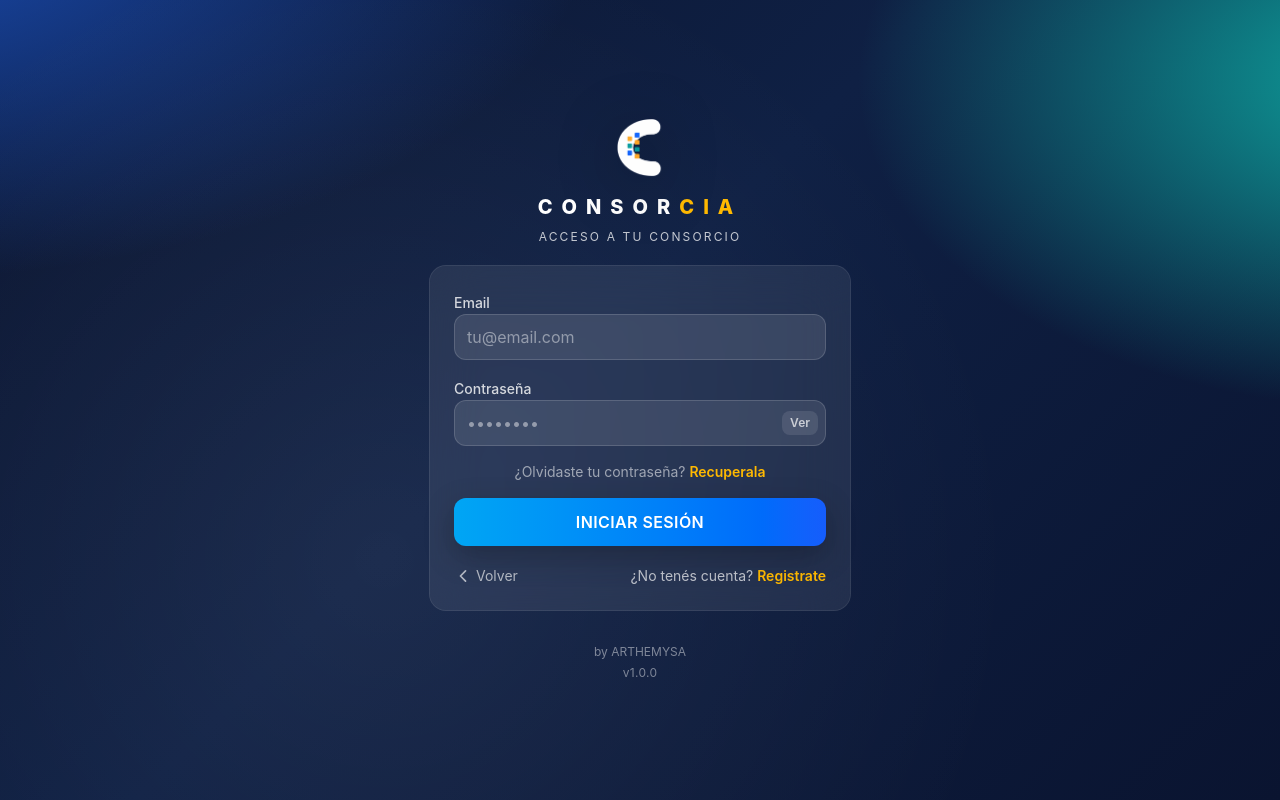
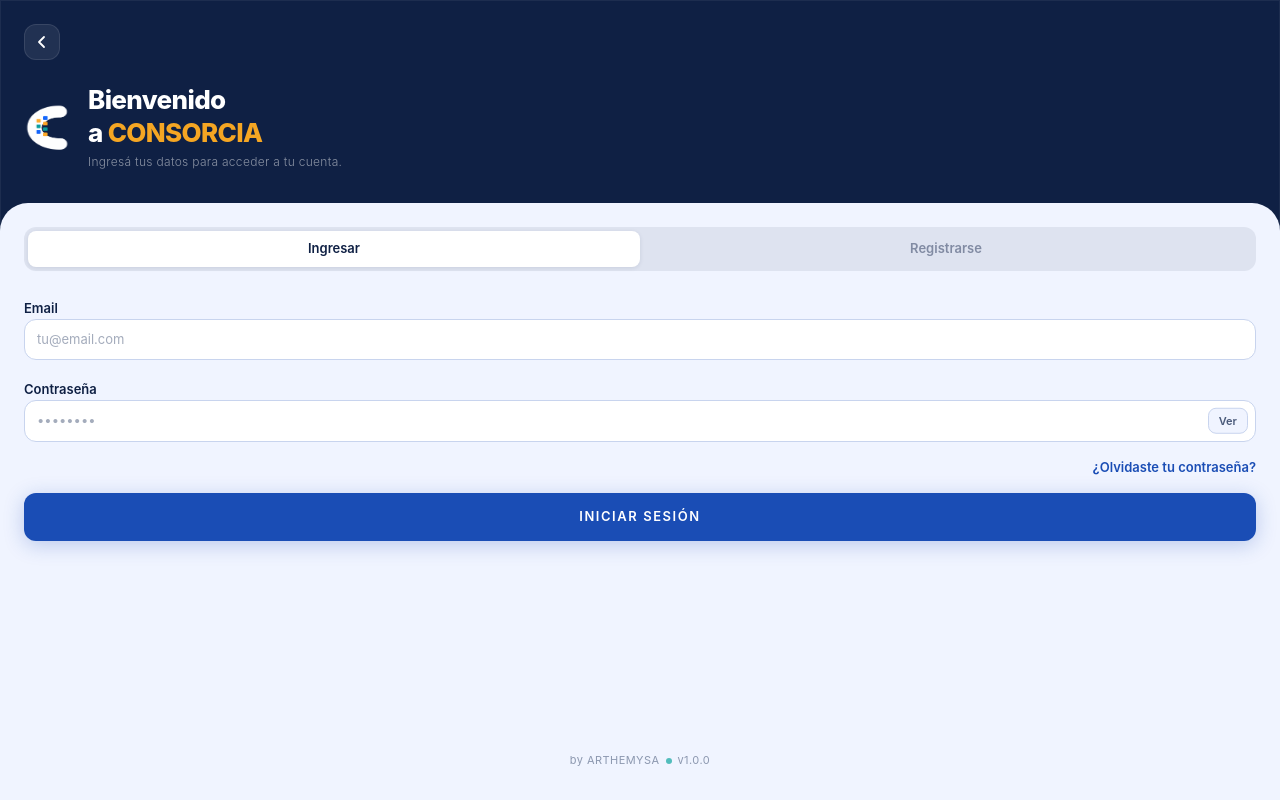
Before and after one commit to avrborges/consorcia-frontend, a React (Vite) app: page /login in a window 1280 px wide. Built offline with nearby package versions, Linux system fonts and the light colour scheme.

Commit message:
Nueva version de LoginPage

```diff
--- a/src/app/App.jsx
+++ b/src/app/App.jsx
@@ -5,18 +5,20 @@
 import Dashboard from '../pages/Dashboard'
 import DemoPage from '../pages/DemoPage'
 import ForgotPasswordPage from '../pages/ForgotPasswordPage'
+import Register from '../pages/Register'
 // Guards
 import PublicOnlyRoute from './guards/PublicOnlyRoute'
 import ProtectedRoute from './guards/ProtectedRoute'
 // Estilos globales
 import "../styles/theme.css"
+import "../styles/index.css"
 
 function App() {
   return (
     <BrowserRouter>
       <Routes>
         <Route path='/' element={<HomePage />} />
-
+        <Route path='/register' element={<Register />} />
         <Route
           path='/login'
           element={
--- a/src/features/auth/components/LoginForm.jsx
+++ b/src/features/auth/components/LoginForm.jsx
@@ -1,5 +1,4 @@
 import React, { useState } from "react";
-import { IoChevronBackOutline } from "react-icons/io5";
 import { useLogin } from "../hooks/useLogin";
 
 export default function LoginForm({ onSuccess, onBackHome, onRegister, onForgotPassword }) {
@@ -8,8 +7,6 @@
     setEmail,
     password,
     setPassword,
-    // remember,
-    // setRemember,
     loading,
     error,
     submit,
@@ -20,125 +17,123 @@
 
   return (
     <form onSubmit={submit} className="space-y-4" aria-label="Formulario de login">
+
       {/* Error */}
-      {error ? (
+      {error && (
         <div
-          className="
-            rounded-xl px-3 py-2
-            bg-red-500/15 text-red-100
-            ring-1 ring-red-400/20
-            text-sm
-          "
           role="alert"
+          className="rounded-xl px-3 py-2.5 text-sm"
+          style={{
+            background: "#fee2e2",
+            color: "#b91c1c",
+            border: "1px solid rgba(185,28,28,0.15)",
+          }}
         >
           {error}
         </div>
-      ) : null}
+      )}
 
       {/* Email */}
-      <div className="space-y-1">
-        <label className="text-white/80 text-sm font-medium">Email</label>
+      <div className="space-y-1.5">
+        <label className="text-[#0F2044] text-[13px] font-semibold">
+          Email
+        </label>
         <input
           type="email"
           value={email}
-          onChange={(e) => {
-            clearError();
-            setEmail(e.target.value);
-          }}
+          onChange={(e) => { clearError(); setEmail(e.target.value); }}
           placeholder="tu@email.com"
           autoComplete="email"
+          required
           className="
             w-full rounded-xl
-            bg-white/10 text-white
-            placeholder:text-white/45
-            border border-white/15
             px-3 py-2.5
+            text-[#0F2044] text-[13px]
+            placeholder:text-[#4A5A7A]/50
             outline-none
-            transition
-            focus:border-sky-400/60
-            focus:ring-4 focus:ring-sky-400/20
+            transition duration-150
+            focus:ring-2 focus:ring-[#0EA5A0]/40
           "
-          required
+          style={{
+            background: "#ffffff",
+            border: "1px solid #C8D4EE",
+          }}
+          onFocus={e => e.target.style.borderColor = "#0EA5A0"}
+          onBlur={e => e.target.style.borderColor = "#C8D4EE"}
         />
       </div>
 
       {/* Password */}
-      <div className="space-y-1">
-        <label className="text-white/80 text-sm font-medium">Contraseña</label>
-
+      <div className="space-y-1.5">
+        <label className="text-[#0F2044] text-[13px] font-semibold">
+          Contraseña
+        </label>
         <div className="relative">
           <input
             type={showPassword ? "text" : "password"}
             value={password}
-            onChange={(e) => {
-              clearError();
-              setPassword(e.target.value);
-            }}
+            onChange={(e) => { clearError(); setPassword(e.target.value); }}
             placeholder="••••••••"
             autoComplete="current-password"
+            required
             className="
               w-full rounded-xl
-              bg-white/10 text-white
-              placeholder:text-white/45
-              border border-white/15
-              px-3 py-2.5 pr-12
+              px-3 py-2.5 pr-20
+              text-[#0F2044] text-[13px]
+              placeholder:text-[#4A5A7A]/50
               outline-none
-              transition
-              focus:border-sky-400/60
-              focus:ring-4 focus:ring-sky-400/20
+              transition duration-150
+              focus:ring-2 focus:ring-[#0EA5A0]/40
             "
-            required
+            style={{
+              background: "#ffffff",
+              border: "1px solid #C8D4EE",
+            }}
+            onFocus={e => e.target.style.borderColor = "#0EA5A0"}
+            onBlur={e => e.target.style.borderColor = "#C8D4EE"}
           />
-
           <button
             type="button"
-            onClick={() => setShowPassword((v) => !v)}
+            onClick={() => setShowPassword(v => !v)}
+            aria-label={showPassword ? "Ocultar contraseña" : "Mostrar contraseña"}
             className="
               absolute right-2 top-1/2 -translate-y-1/2
-              px-2 py-1 rounded-lg
-              text-white/70 text-xs font-semibold
-              bg-white/10 hover:bg-white/15
-              transition
-              focus:outline-none focus:ring-2 focus:ring-sky-400/40
+              px-2.5 py-1 rounded-lg
+              text-[#4A5A7A] text-[11px] font-semibold
+              transition-colors duration-150
+              focus:outline-none focus-visible:ring-2
+              focus-visible:ring-[#0EA5A0]
             "
-            aria-label={showPassword ? "Ocultar contraseña" : "Mostrar contraseña"}
+            style={{
+              background: "#F0F4FF",
+              border: "1px solid #C8D4EE",
+              touchAction: "manipulation",
+            }}
           >
             {showPassword ? "Ocultar" : "Ver"}
           </button>
         </div>
       </div>
 
-      {/* Remember */}
-      <div className="flex items-center justify-center">
-        {/* <label className="flex items-center gap-2 text-white/75 text-sm select-none">
-          <input
-            type="checkbox"
-            checked={remember}
-            onChange={(e) => setRemember(e.target.checked)}
-            className="
-              h-4 w-4 rounded
-              border-white/30 bg-white/10
-              text-sky-500
-              focus:ring-4 focus:ring-sky-400/20
-            "
-          />
-          Recordarme
-        </label> */}
-
-        {/* Placeholder sin backend: link informativo */}
-        <span className="text-white/55 text-center gap-1.5 text-sm w-full">
-          ¿Olvidaste tu contraseña?{" "}
-          <button
-            type="button"
-            onClick={onForgotPassword}
-            className="font-semibold text-amber-400 hover:text-amber-300 transition"
-          >
-            Recuperala
-          </button>
-        </span>
+      {/* ¿Olvidaste tu contraseña? */}
+      <div className="flex justify-end">
+        <button
+          type="button"
+          onClick={onForgotPassword}
+          className="
+            text-[13px] font-semibold
+            text-[#1A4DB5] hover:text-[#0EA5A0]
+            transition-colors duration-150
+            focus:outline-none focus-visible:ring-2
+            focus-visible:ring-[#0EA5A0] rounded-sm
+          "
+          style={{ touchAction: "manipulation" }}
+        >
+          ¿Olvidaste tu contraseña?
+        </button>
       </div>
 
-      {/* CTA con micro-interacciones */}
+      {/* Botón CTA */}
       <button
         type="submit"
         disabled={loading}
@@ -146,77 +141,40 @@
         className="
           group relative overflow-hidden
           w-full rounded-xl
-          px-6 py-3
-          font-semibold text-white tracking-wide
-          bg-gradient-to-r from-sky-500 to-blue-600
-          shadow-[0_10px_30px_rgba(0,0,0,0.25)]
-          transition-all duration-300 ease-out
-
-          hover:shadow-[0_16px_40px_rgba(0,0,0,0.35)]
-          hover:-translate-y-[1px]
-          active:scale-[0.98]
-
+          px-6 py-[13px]
+          font-semibold text-white
+          text-[13px] tracking-[0.12em]
+          transition-[transform,box-shadow] duration-200 ease-out
+          hover:-translate-y-px
+          active:scale-[0.97]
           disabled:opacity-60 disabled:cursor-not-allowed disabled:transform-none
           focus:outline-none
-          focus-visible:ring-4 focus-visible:ring-[rgba(14,165,160,0.35)]
-          will-change-transform
+          focus-visible:ring-2
+          focus-visible:ring-[#0EA5A0]
+          focus-visible:ring-offset-2
+          focus-visible:ring-offset-[#F0F4FF]
         "
+        style={{
+          background: "#1A4DB5",
+          border: "1px solid rgba(26,77,181,0.35)",
+          boxShadow: "0 4px 20px rgba(26,77,181,0.25)",
+          touchAction: "manipulation",
+        }}
+        onMouseEnter={e => !loading && (e.currentTarget.style.boxShadow = "0 6px 28px rgba(26,77,181,0.35)")}
+        onMouseLeave={e => !loading && (e.currentTarget.style.boxShadow = "0 4px 20px rgba(26,77,181,0.25)")}
       >
-        {/* Shine overlay */}
         <span
           aria-hidden="true"
-          className="
-            absolute inset-0 opacity-0 group-hover:opacity-100
-            transition-opacity duration-300
-            bg-[linear-gradient(110deg,transparent_0%,rgba(255,255,255,0.18)_35%,transparent_70%)]
-          "
+          className="pointer-events-none absolute inset-0 opacity-0 group-hover:opacity-100 transition-opacity duration-300 bg-white/10"
         />
         <span className="relative z-10 flex items-center justify-center gap-2">
           {loading && (
-            <span
-              className="
-                h-4 w-4 animate-spin rounded-full
-                border-2 border-white border-t-transparent
-              "
-            />
+            <span className="h-4 w-4 animate-spin rounded-full border-2 border-white border-t-transparent" />
           )}
           {loading ? "Ingresando…" : "INICIAR SESIÓN"}
         </span>
       </button>
 
-      {/* Secondary actions */}
-      <div className="pt-1 flex items-center justify-between text-sm">
-
-        <button
-        type="button"
-        onClick={onBackHome}
-        className="flex items-center gap-1 text-white/65 hover:text-white transition"
-        >
-        <IoChevronBackOutline className="text-lg" />
-        <span>Volver</span>
-        </button>
-
-
-        <p className="!text-white/70">
-          ¿No tenés cuenta?{" "}
-          <button
-            type="button"
-            onClick={onRegister}
-            className="
-              font-semibold text-amber-400
-              hover:text-amber-300
-              transition
-            "
-          >
-            Registrate
-          </button>
-        </p>
-      </div>
-
-      {/* Hint (demo credentials)
-      <div className="pt-2 text-xs text-white/50 leading-relaxed">
-        Tip demo: cualquier email válido y contraseña ≥ 4 caracteres.
-      </div> */}
     </form>
   );
 }
--- a/src/pages/DemoPage.jsx
+++ b/src/pages/DemoPage.jsx
@@ -1,4 +1,5 @@
 import { useEffect, useMemo, useRef, useState } from "react";
+// import "../styles/consorcia.css";
 import {
   FiHome,
   FiDollarSign,
--- a/src/pages/LoginPage.jsx
+++ b/src/pages/LoginPage.jsx
@@ -1,75 +1,142 @@
-import React from "react";
+import React, { useState } from "react";
 import { useNavigate } from "react-router-dom";
 import logoConsorcia from "../assets/img/consorcia.png";
 import LoginForm from "../features/auth/components/LoginForm";
 
 const APP_VERSION = "v1.0.0";
 
-export default function LoginPage() {
+export default function LoginPage({ onRegister }) {
   const navigate = useNavigate();
+  const [activeTab, setActiveTab] = useState("login");
 
   return (
     <main
-      className="
-        min-h-screen relative overflow-hidden
-        flex items-center justify-center
-        px-6
-        pt-[env(safe-area-inset-top)] pb-[env(safe-area-inset-bottom)]
-        bg-[radial-gradient(1200px_600px_at_-10%_-10%,#1a4db5_0%,transparent_60%),radial-gradient(1000px_600px_at_110%_10%,#0ea5a0_0%,transparent_55%),linear-gradient(135deg,#0b1530_0%,#0f2044_45%,#0a1430_100%)]
-      "
+      className="min-h-screen relative overflow-hidden flex flex-col bg-[#0F2044] pt-[env(safe-area-inset-top)] pb-[env(safe-area-inset-bottom)]"
       aria-label="Página de inicio de sesión"
     >
-      {/* Textura suave */}
+      {/* Borde interno sutil */}
       <div
         aria-hidden="true"
-        className="
-          absolute inset-0 pointer-events-none
-          bg-[radial-gradient(circle_at_30%_70%,rgba(255,255,255,0.06),transparent_60%)]
-        "
+        className="absolute inset-0 pointer-events-none ring-1 ring-inset ring-white/[0.06]"
       />
 
-      <section className="relative z-10 w-full max-w-[420px]">
-        {/* Branding (coherente con Home) */}
-        <div className="text-center mb-5">
+      {/* ── Header ── */}
+      <div className="relative z-10 px-6 pt-6 pb-8">
+
+        {/* Botón volver */}
+        <button
+          type="button"
+          onClick={() => navigate("/")}
+          aria-label="Volver al inicio"
+          className="w-9 h-9 rounded-xl flex items-center justify-center transition-colors duration-150 focus:outline-none focus-visible:ring-2 focus-visible:ring-[#0EA5A0] focus-visible:ring-offset-2 focus-visible:ring-offset-[#0F2044]"
+          style={{
+            background: "rgba(255,255,255,0.08)",
+            border: "1px solid rgba(255,255,255,0.10)",
+            touchAction: "manipulation",
+          }}
+        >
+          <svg width="16" height="16" viewBox="0 0 16 16" fill="none">
+            <path d="M10 3L5 8L10 13" stroke="white" strokeWidth="1.8" strokeLinecap="round" strokeLinejoin="round"/>
+          </svg>
+        </button>
+
+        {/* Título */}
+        <div className="mt-6 flex items-center gap-4">
+
+          {/* Logo */}
           <img
             src={logoConsorcia}
             alt="Logo CONSORCIA"
-            className="w-[52px] max-w-full mx-auto mb-4 drop-shadow-[0_10px_30px_rgba(0,0,0,0.35)]"
+            className="w-12 h-12 select-none flex-shrink-0"
           />
 
-          <h1 className="!text-white font-extrabold text-[20px] tracking-[0.45em] leading-tight">
-            CONSOR<span className="text-amber-400">CIA</span>
+          <div>
+            <h1 className="text-white font-extrabold text-[26px] leading-tight tracking-tight m-0">
+              Bienvenido<br />
+              a <span className="text-[#F5A623]">CONSORCIA</span>
             </h1>
-
-          <p className="!mt-2 !text-white/75 text-[12px] uppercase tracking-[0.18em]">
-            Acceso a tu consorcio
+            <p className="text-white/50 text-[12px] mt-1 font-light tracking-wide">
+              Ingresá tus datos para acceder a tu cuenta.
             </p>
           </div>
+        </div>
+      </div>
 
-        {/* Card / Panel */}
+      {/* ── Card ── */}
       <div
-          className="
-            rounded-2xl
-            bg-white/8 backdrop-blur-xl
-            ring-1 ring-white/15
-            p-6
-          "
+        className="relative z-10 flex-1 rounded-t-[28px] px-6 pt-6 pb-8 flex flex-col"
+        style={{ background: "#F0F4FF", minHeight: "60vh" }}
       >
+        {/* Tabs */}
+        <div
+          className="flex rounded-xl p-1 mb-6"
+          style={{ background: "rgba(15,32,68,0.08)" }}
+          role="tablist"
+        >
+          {[
+            { id: "login", label: "Ingresar" },
+            { id: "register", label: "Registrarse" },
+          ].map((tab) => (
+            <button
+              key={tab.id}
+              type="button"
+              role="tab"
+              aria-selected={activeTab === tab.id}
+              onClick={() => {
+                setActiveTab(tab.id);
+                if (tab.id === "register") onRegister?.();
+              }}
+              className="flex-1 py-2 rounded-lg text-[13px] font-semibold transition-all duration-200 focus:outline-none"
+              style={{
+                background: activeTab === tab.id ? "#ffffff" : "transparent",
+                color: activeTab === tab.id ? "#0F2044" : "rgba(15,32,68,0.45)",
+                boxShadow: activeTab === tab.id ? "0 1px 4px rgba(15,32,68,0.10)" : "none",
+                touchAction: "manipulation",
+              }}
+            >
+              {tab.label}
+            </button>
+          ))}
+        </div>
+
+        {/* Contenido según tab */}
+        <div className="flex-1">
+          {activeTab === "login" ? (
             <LoginForm
               onSuccess={() => navigate("/dashboard")}
               onBackHome={() => navigate("/")}
               onForgotPassword={() => navigate("/forgot-password")}
-            // Si aún no creaste RegisterPage, podés dejarlo apuntando a "/"
-            onRegister={() => navigate("/")}
+              onRegister={() => navigate("/register")}
             />
+          ) : (
+            <div className="flex flex-col items-center justify-center py-12 text-center">
+              <p className="text-[#4A5A7A] text-[13px]">
+                El registro estará disponible próximamente.
+              </p>
+              <button
+                type="button"
+                onClick={() => setActiveTab("login")}
+                className="mt-4 text-[13px] font-semibold text-[#1A4DB5] hover:text-[#0EA5A0] transition-colors duration-150 focus:outline-none focus-visible:ring-2 focus-visible:ring-[#0EA5A0] rounded-sm"
+                style={{ touchAction: "manipulation" }}
+              >
+                Volver al login
+              </button>
+            </div>
+          )}
         </div>
 
-        {/* Footer mini */}
-        <div className="text-center !mt-8 !text-white/45 text-xs leading-relaxed">
-          <div>by ARTHEMYSA</div>
-          <div className="!mt-0.5 tracking-wide">{APP_VERSION}</div>
+        {/* TODO: separador "O ingresar con" + botones Google/Facebook */}
+
+        {/* Footer */}
+        <footer className="text-center mt-6 text-[11px] text-[#4A5A7A]/60 tracking-[0.04em]">
+          by ARTHEMYSA
+          <span
+            aria-hidden="true"
+            className="inline-block w-1.5 h-1.5 rounded-full bg-[#0EA5A0]/70 mx-1.5 align-middle"
+          />
+          {APP_VERSION}
+        </footer>
       </div>
-      </section>
     </main>
   );
 }
```
Also changed, not shown: src/pages/Register.jsx (added, +9 -0 lines), src/styles/demo.css (renamed from src/styles/consorcia.css). Lines whose indentation alone changed are shown as unchanged.
